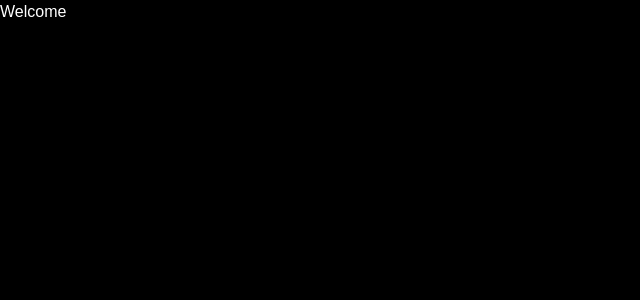
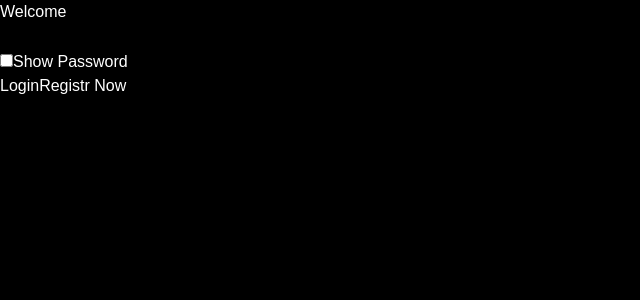
Before and after one commit to adlermore/socket-fixing, a Next.js app: page /dashboard in a window 1280 px wide. Shown: the top 300 px of the page, without its empty margins (0-640 px from the left). Built offline with nearby package versions, Linux system fonts and the light colour scheme.

Commit message:
local commit

```diff
--- a/app/dashboard/page.tsx
+++ b/app/dashboard/page.tsx
@@ -1,4 +1,6 @@
 'use client'
+
+import Link from "next/link";
 
 export default function DashboardPage() {
 
@@ -6,6 +8,15 @@ export default function DashboardPage() {
     return (
         <div>
             <h1>Welcome</h1>
+            <div className="checkbox_line mt-[26px]">
+              <label htmlFor="checkbox1">
+                <input type="checkbox" id="checkbox1" />
+                <span className="square_block"></span>
+                <span className="check_label">Show Password</span>
+              </label>
+            </div>
+            <button type="submit" className="login_submit">Login</button>
+            <Link href='/register'>Registr Now</Link>
         </div>
     );
 }
--- a/app/globals.css
+++ b/app/globals.css
@@ -13,7 +13,6 @@ body {
   flex: 1;
 }
 
-
 .auth_container{
   max-width: 600px;
   margin: 0 auto;
--- a/app/page.tsx
+++ b/app/page.tsx
@@ -1,7 +1,7 @@
 export default function Home() {
   return (
     <div className="flex items-center justify-center h-full">
-       <div>Home Page</div>
+       <div>Home</div>
     </div>
   );
 }
```
